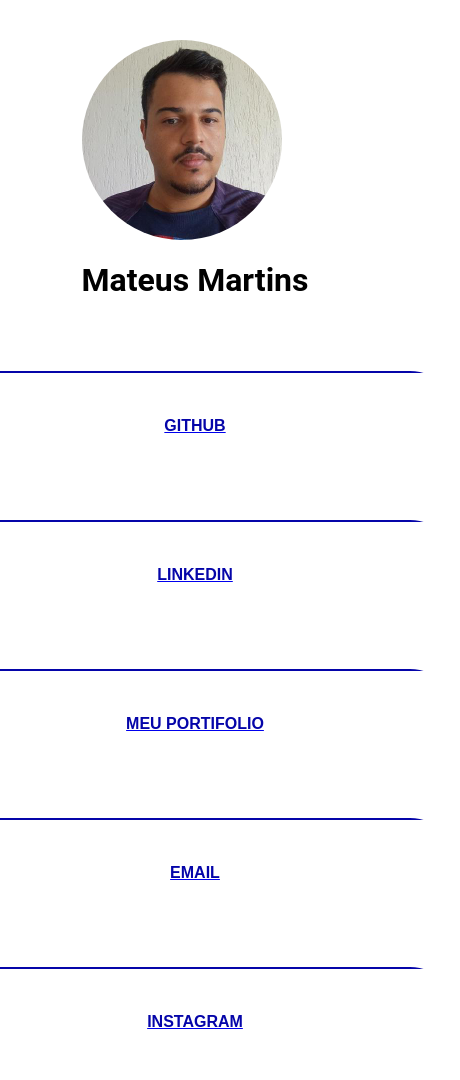
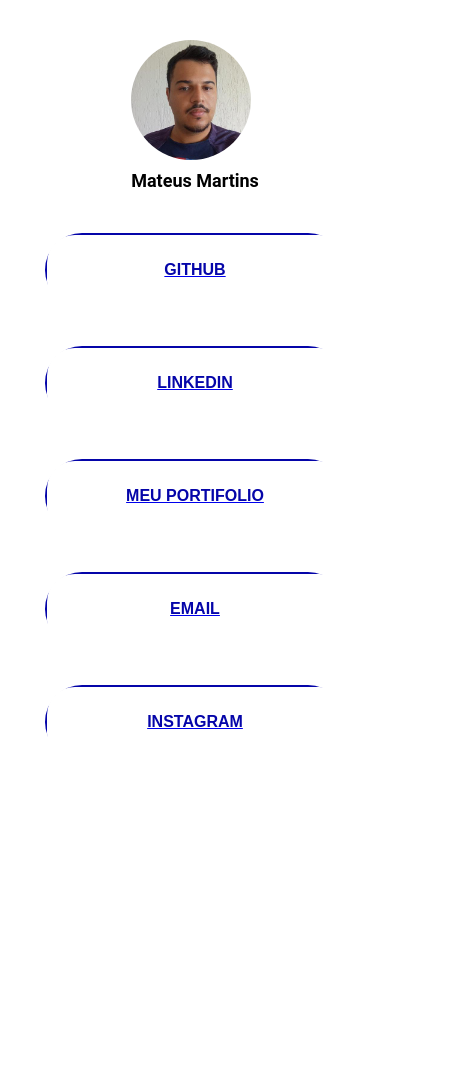
Before and after one commit to mateus0205/LinkTreeProprio, a plain HTML site: page index.html in a window 390 px wide. Shown: the whole page, 460 px wide, since content can reach past the window. After the commit the page ends 952 px from the top, so only its background shows below. Drawn offline with Linux system fonts and the light colour scheme.

Commit message:
style: responsivo para celular

```diff
--- a/style.css
+++ b/style.css
@@ -1,16 +1,15 @@
 body {
     display: flex;
-    flex-direction: column;  /* Para alinhar a imagem e o título em coluna */
-    justify-content: flex-start; /* Alinha verticalmente no centro - partindo do topo*/
-    align-items: center;     /* Alinha horizontalmente no centro */
-    height: 100vh;           /* Ocupa toda a altura da tela */
-    margin: 0;               /* Remove a margem padrão do body */
-    padding-top: 40px;      /*Adiciona margem ao topo */
+    flex-direction: column;
+    justify-content: flex-start;
+    align-items: center;
+    height: 100vh;
+    margin: 0;
+    padding-top: 40px;
     color: black;
     background-color: white;
     font-family: 'Roboto', sans-serif;
-
-
+    box-sizing: border-box;
 }
 
 .foto {
@@ -18,16 +17,21 @@ body {
     justify-content: center;
     align-items: center;
     border-radius: 50%;
-    width: 200px;
+    width: 200px; /* Manter o tamanho original */
     height: 200px;
-    overflow: hidden; /* Impede que a imagem saia do contorno arredondado */
-
+    overflow: hidden;
 }
 
 .foto img {
     width: 100%;
     height: 100%;
-    object-fit: cover; /* Ajusta a imagem sem distorção */
+    object-fit: cover;
+}
+
+.titulo {
+    font-size: 24px;
+    text-align: center;
+    margin-top: 10px;
 }
 
 .buttons {
@@ -39,11 +43,11 @@ body {
 .blob-btn {
     z-index: 1;
     position: relative;
-    padding: 46px 265px; /* Ajusta o tamanho do botão sem afetar o tamanho total */
+    padding: 46px 265px;
     margin-bottom: 20px;
     text-align: center;
     text-transform: uppercase;
-    color: #0505A9; /* Cyan color */
+    color: #0505A9;
     font-size: 16px;
     font-weight: bold;
     background-color: transparent;
@@ -55,13 +59,12 @@ body {
     display: flex;
     justify-content: center;
     align-items: center;
-    width: 400px; /* Tamanho fixo do botão */
-    max-width: 400px; /* Garante que o botão não ultrapasse 400px */
-    white-space: nowrap; /* Evita quebra de linha */
-    overflow: hidden; /* Garante que o texto não ultrapasse os limites do botão */
-    text-overflow: ellipsis; /* Exibe reticências se o texto for maior que o botão */
+    width: 400px;
+    max-width: 400px;
+    white-space: nowrap;
+    overflow: hidden;
+    text-overflow: ellipsis;
 }
-
 
 .blob-btn:before {
     content: "";
@@ -71,7 +74,7 @@ body {
     top: 0;
     width: 100%;
     height: 100%;
-    border: 2px solid #0505A9; /* Cyan border */
+    border: 2px solid #0505A9;
     border-radius: 30px;
 }
 
@@ -79,8 +82,8 @@ body {
     content: "";
     z-index: -2;
     position: absolute;
-    left: 3px; /* Adjusted from $borderW*1.5 */
-    top: 3px; /* Adjusted from $borderW*1.5 */
+    left: 3px;
+    top: 3px;
     width: 100%;
     height: 100%;
     transition: all 0.3s 0.2s;
@@ -88,7 +91,7 @@ body {
 }
 
 .blob-btn:hover {
-    color: #FFFFFF; /* Dark color for hover effect */
+    color: #FFFFFF;
     border-radius: 30px;
 }
 
@@ -120,10 +123,10 @@ body {
 
 .blob-btn__blob {
     position: absolute;
-    top: 2px; /* Adjusted from $borderW */
-    width: 25%; /* Adjusted from 100% / $numOfBlobs */
+    top: 2px;
+    width: 25%;
     height: 100%;
-    background: #0505A9; /* Cyan color */
+    background: #0505A9;
     border-radius: 100%;
     transform: translate3d(0, 150%, 0) scale(1.7);
     transition: transform 0.45s;
@@ -156,7 +159,51 @@ body {
 
 @media (prefers-color-scheme: dark) {
     body {
-      color: white;
-      background-color: #121212; /* Exemplo de fundo escuro */
+        color: white;
+        background-color: #121212;
     }
-  }
+}
+
+/* Responsividade para telas menores */
+@media (max-width: 768px) {
+    .foto {
+        width: 160px;  /* Ajusta o tamanho da foto para telas menores */
+        height: 160px;
+    }
+
+    .titulo {
+        font-size: 22px;  /* Ajusta o tamanho do título */
+    }
+
+    .buttons {
+        margin-top: 40px; /* Menos margem para botões */
+    }
+
+    .blob-btn {
+        padding: 36px 200px; /* Ajusta o padding para os botões */
+        width: 320px; /* Ajusta a largura do botão */
+        max-width: 320px; /* Garante que o botão não ultrapasse 320px */
+    }
+}
+
+/* Responsividade para celulares */
+@media (max-width: 480px) {
+    .foto {
+        width: 120px;  /* Foto ainda menor para celulares */
+        height: 120px;
+    }
+
+    .titulo {
+        font-size: 18px;  /* Título menor em telas pequenas */
+    }
+
+    .buttons {
+        margin-top: 30px; /* Ajusta a margem para botões em celulares */
+    }
+
+    .blob-btn {
+        padding: 28px 150px; /* Reduz o tamanho do padding */
+        width: 250px;  /* Ajusta ainda mais a largura dos botões */
+        max-width: 250px; /* Garante que o botão não ultrapasse 250px */
+    }
+}
```
